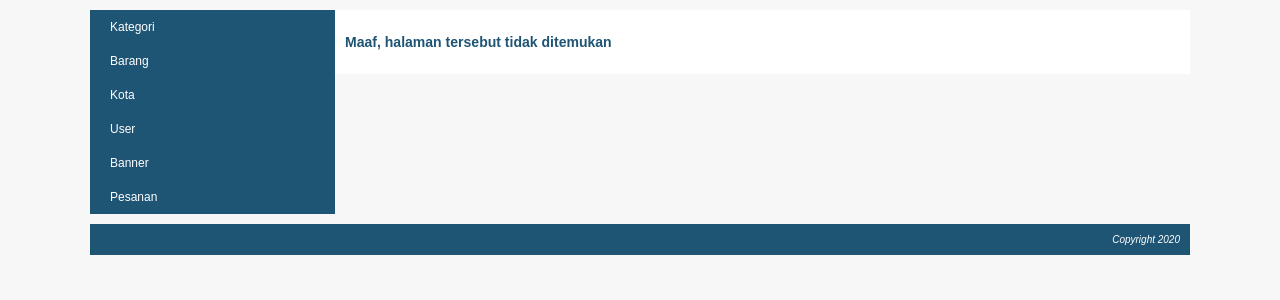
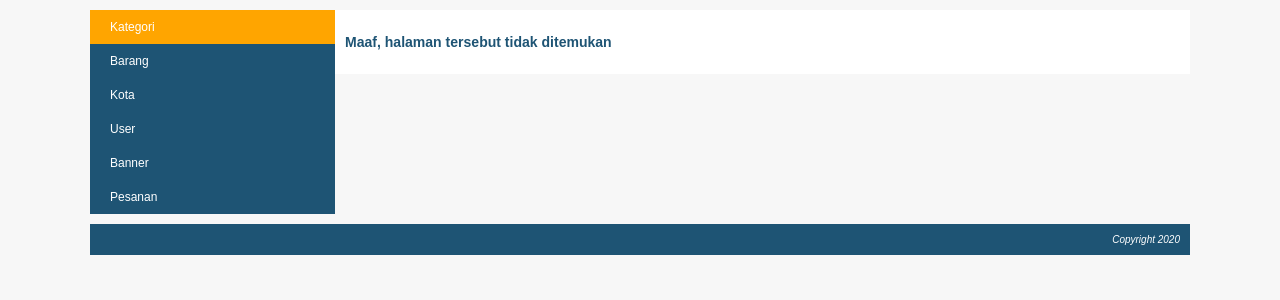
Before and after one commit to BagusSatria123/weshop, a PHP site: the page made by index.php in a window 1280 px wide. Shown: the part 118-418 px from the top of the page. Run offline with PHP 8.4, Linux system fonts and the light colour scheme; the visitor is signed in with stand-in values (Sample User, id 1).

Commit message:
membuat menu aktif agar terlihat menarik

```diff
--- a/css/style.css
+++ b/css/style.css
@@ -137,7 +137,8 @@ body {
     padding: 10px 20px;
 }
 
-#menu-profile ul li a:hover {
+#menu-profile ul li a:hover,
+#menu-profile ul li a.active {
     background: orange;
 }
 
--- a/my_profile.php
+++ b/my_profile.php
@@ -15,22 +15,22 @@ if($user_id){
 
         <ul>
             <li>
-                <a href="<?php echo BASE_URL." index.php?page=my_profile&module=kategori&action=list ";?>">Kategori</a>
+                <a <?php if($module =="kategori"){ echo "class='active'";}  ?> href="<?php echo BASE_URL."index.php?page=my_profile&module=kategori&action=list";?>">Kategori</a>
             </li>
             <li>
-                <a href="<?php echo BASE_URL." index.php?page=my_profile&module=barang&action=list ";?>">Barang</a>
+                <a <?php if($module =="barang"){ echo "class='active'";}  ?> href="<?php echo BASE_URL."index.php?page=my_profile&module=barang&action=list";?>">Barang</a>
             </li>
             <li>
-                <a href="<?php echo BASE_URL." index.php?page=my_profile&module=kota&action=list ";?>">Kota</a>
+                <a <?php if($module =="kota"){ echo "class='active'";}  ?> href="<?php echo BASE_URL."index.php?page=my_profile&module=kota&action=list";?>">Kota</a>
             </li>
             <li>
-                <a href="<?php echo BASE_URL." index.php?page=my_profile&module=user&action=list ";?>">User</a>
+                <a <?php if($module =="user"){ echo "class='active'";}  ?> href="<?php echo BASE_URL."index.php?page=my_profile&module=user&action=list";?>">User</a>
             </li>
             <li>
-                <a href="<?php echo BASE_URL." index.php?page=my_profile&module=banner&action=list ";?>">Banner</a>
+                <a <?php if($module =="banner"){ echo "class='active'";}  ?> href="<?php echo BASE_URL."index.php?page=my_profile&module=banner&action=list";?>">Banner</a>
             </li>
             <li>
-                <a href="<?php echo BASE_URL." index.php?page=my_profile&module=pesanan&action=list ";?>">Pesanan</a>
+                <a <?php if($module =="pesanan"){ echo "class='active'";}  ?> href="<?php echo BASE_URL."index.php?page=my_profile&module=pesanan&action=list";?>">Pesanan</a>
             </li>
         </ul>
     </div>
```
